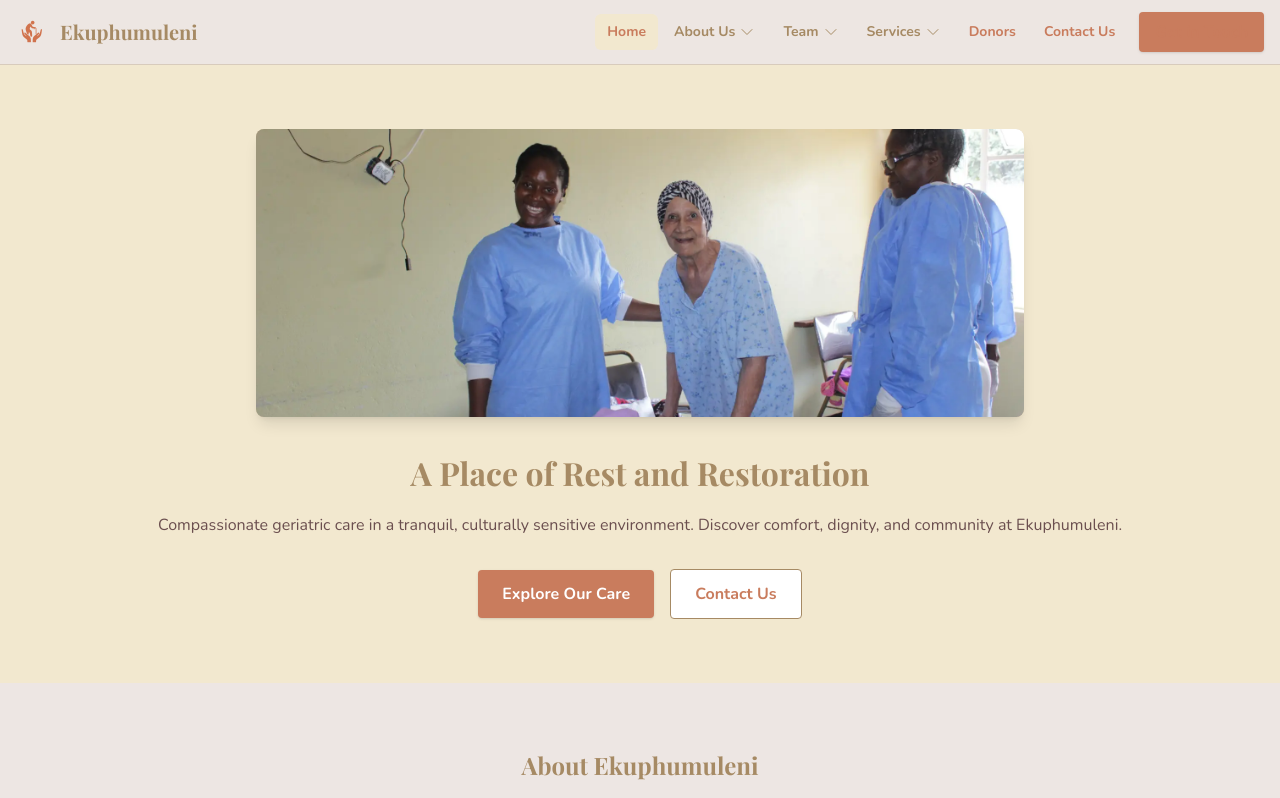
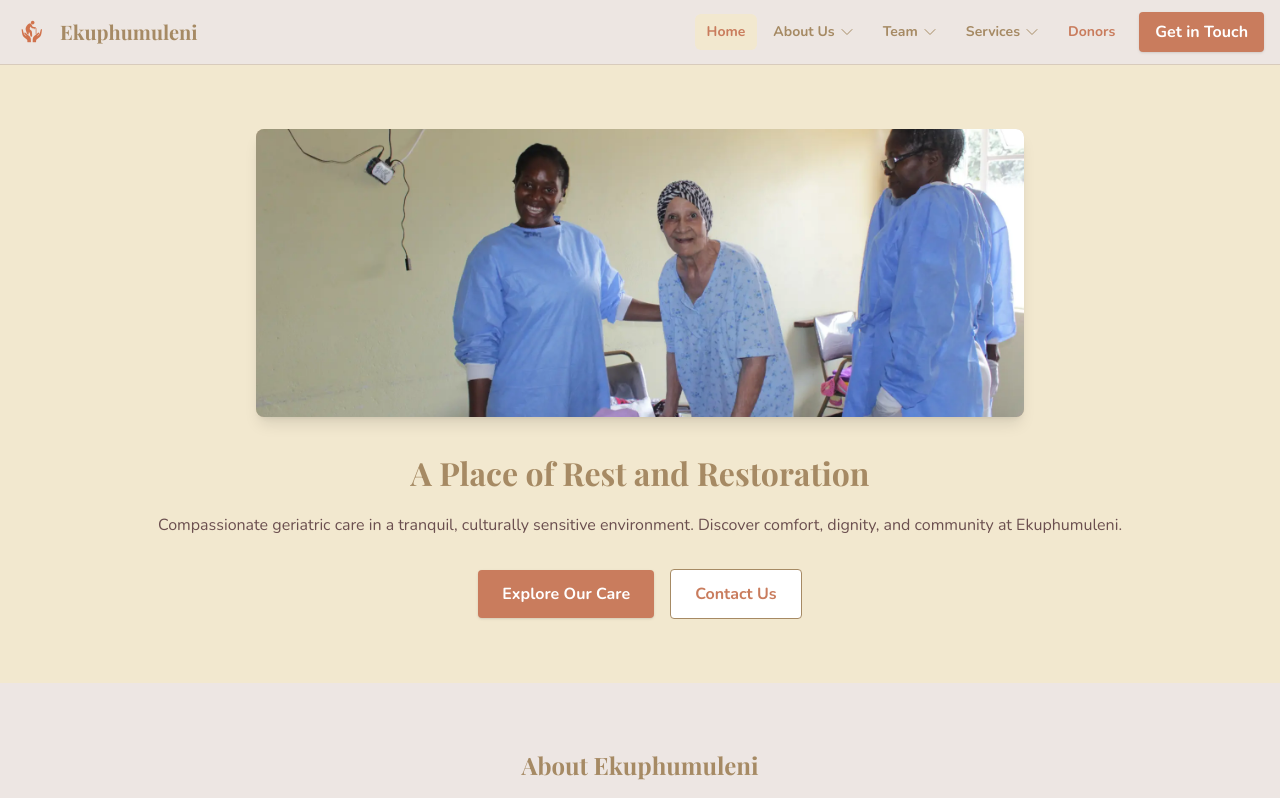
Before and after one commit to Psyfo/ekuphumuleni, a Next.js app: page / in a window 1280 px wide. Shown: the top 798 px of the page. Built offline with nearby package versions, Linux system fonts and the light colour scheme.

Commit message:
Remove 'Contact Us' link from navigation and update 'Get in Touch' button styles for consistency

```diff
--- a/src/components/Navigation.tsx
+++ b/src/components/Navigation.tsx
@@ -45,7 +45,6 @@ const NAV_ITEMS: NavItem[] = [
     ],
   },
   { label: 'Donors', href: '/donors' },
-  { label: 'Contact Us', href: '/contact' },
 ];
 
 export default function Navigation() {
@@ -127,7 +126,7 @@ export default function Navigation() {
             )}
             <Link
               href='/contact'
-              className='ml-2 px-4 py-2 rounded font-bold bg-[var(--color-muted-terracotta)] text-white shadow hover:opacity-90 focus-visible:outline-none focus-visible:ring-2 focus-visible:ring-[var(--color-muted-terracotta)]'
+              className='ml-2 px-4 py-2 rounded font-bold bg-[var(--color-muted-terracotta)] !text-white hover:!text-white focus-visible:!text-white shadow hover:opacity-90 focus-visible:outline-none focus-visible:ring-2 focus-visible:ring-[var(--color-muted-terracotta)]'
             >
               Get in Touch
             </Link>
@@ -239,7 +238,7 @@ export default function Navigation() {
                 <li className='pt-2'>
                   <Link
                     href='/contact'
-                    className='block text-center w-full px-4 py-3 rounded font-bold bg-[var(--color-muted-terracotta)] text-white shadow hover:opacity-90'
+                    className='block text-center w-full px-4 py-3 rounded font-bold bg-[var(--color-muted-terracotta)] !text-white hover:!text-white focus-visible:!text-white shadow hover:opacity-90'
                   >
                     Get in Touch
                   </Link>
```
